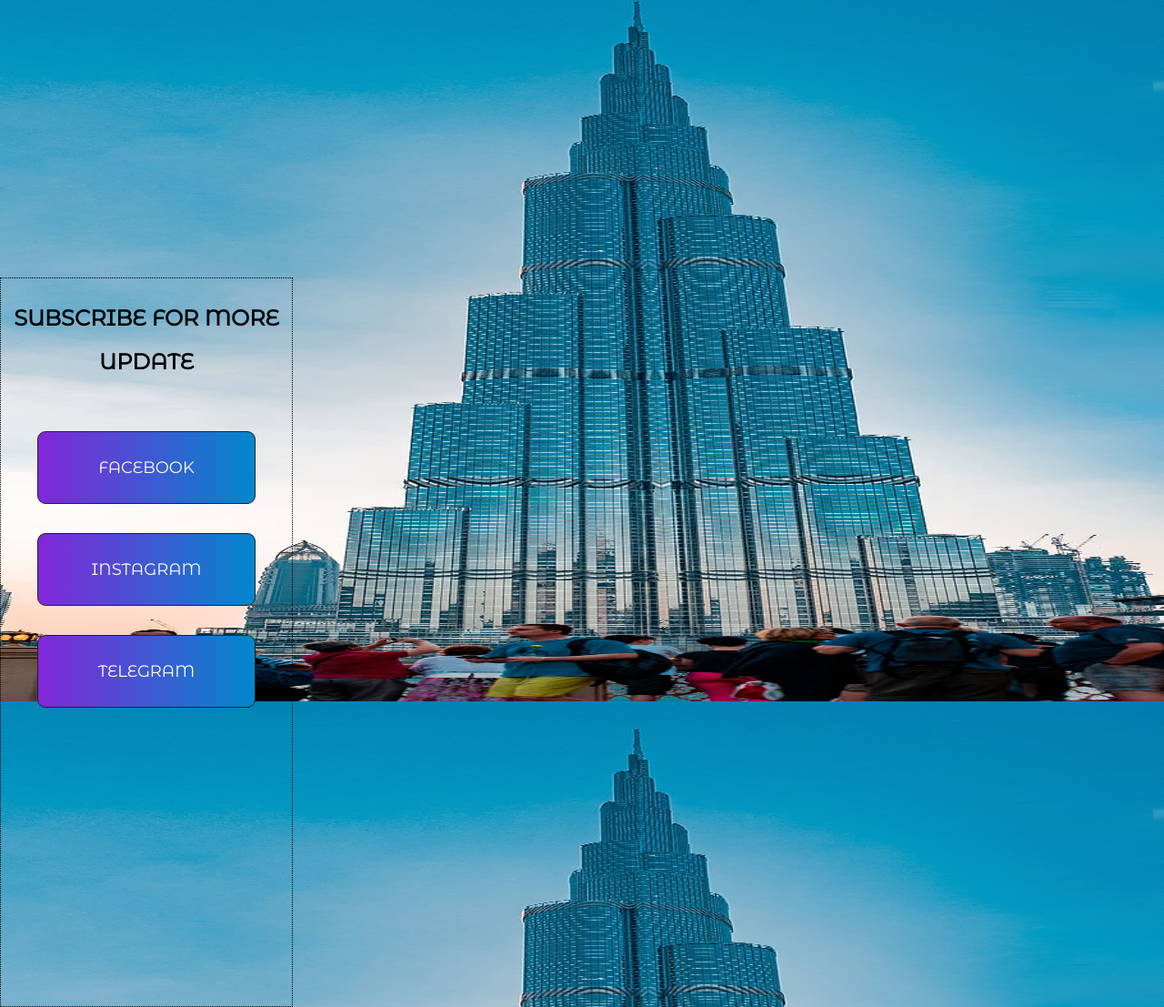
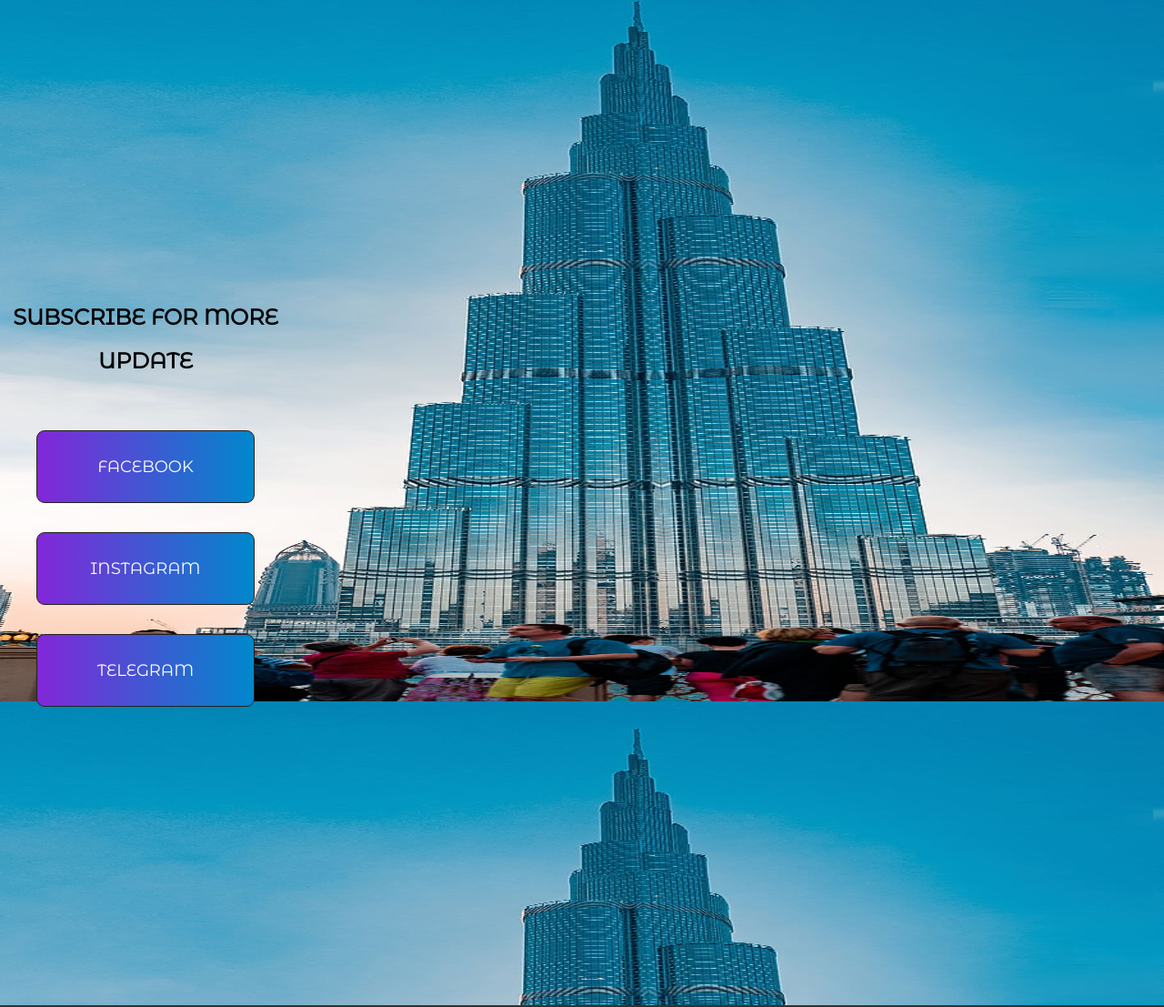
Before and after one commit to gcc-helper/gcc-helper, a plain HTML site: page index.html in a window 1280 px wide. Shown: the part 829-1936 px from the top of the page at 91% size. Drawn offline with Linux system fonts and the light colour scheme; a web font is replaced by a local one.

Commit message:
version 1.1 (06-06-2022)

```diff
--- a/css/style.css
+++ b/css/style.css
@@ -173,7 +173,7 @@ button {
 .side-content {
     display: inline-flex;
     flex-direction: column;
-    border: 1px dotted black;
+/*     border: 1px dotted black; */
     width: 25%;
     height: 50rem;
     align-items: center;
```
